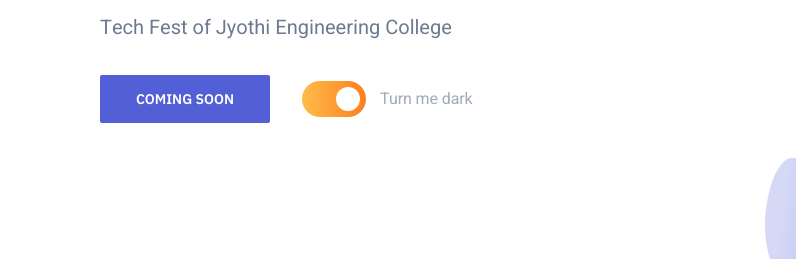
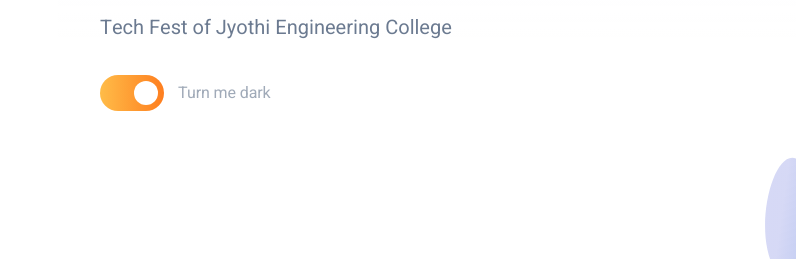
Before and after one commit to Ajinkj/Tharang2k23, a plain HTML site: page index.html in a window 1280 px wide. Shown: the part 265-524 px from the top of the page, 0-796 px from the left. Drawn offline with nearby package versions, Linux system fonts and the light colour scheme.

Commit message:
Update index.html

```diff
--- a/index.html
+++ b/index.html
@@ -34,7 +34,7 @@
 	                        <h1 class="hero-title mt-0">THARANG 2K23</h1>
 	                        <p class="hero-paragraph"> Tech Fest of Jyothi Engineering College</p>
 	                        <div class="hero-cta">
-								<a class="button button-primary" href="index.html">Coming Soon</a>
+
 								<div class="lights-toggle">
 									<input id="lights-toggle" type="checkbox" name="lights-toggle" class="switch" checked="checked">
 									<label for="lights-toggle" class="text-xs"><span>Turn me <span class="label-text">dark</span></span></label>
```
